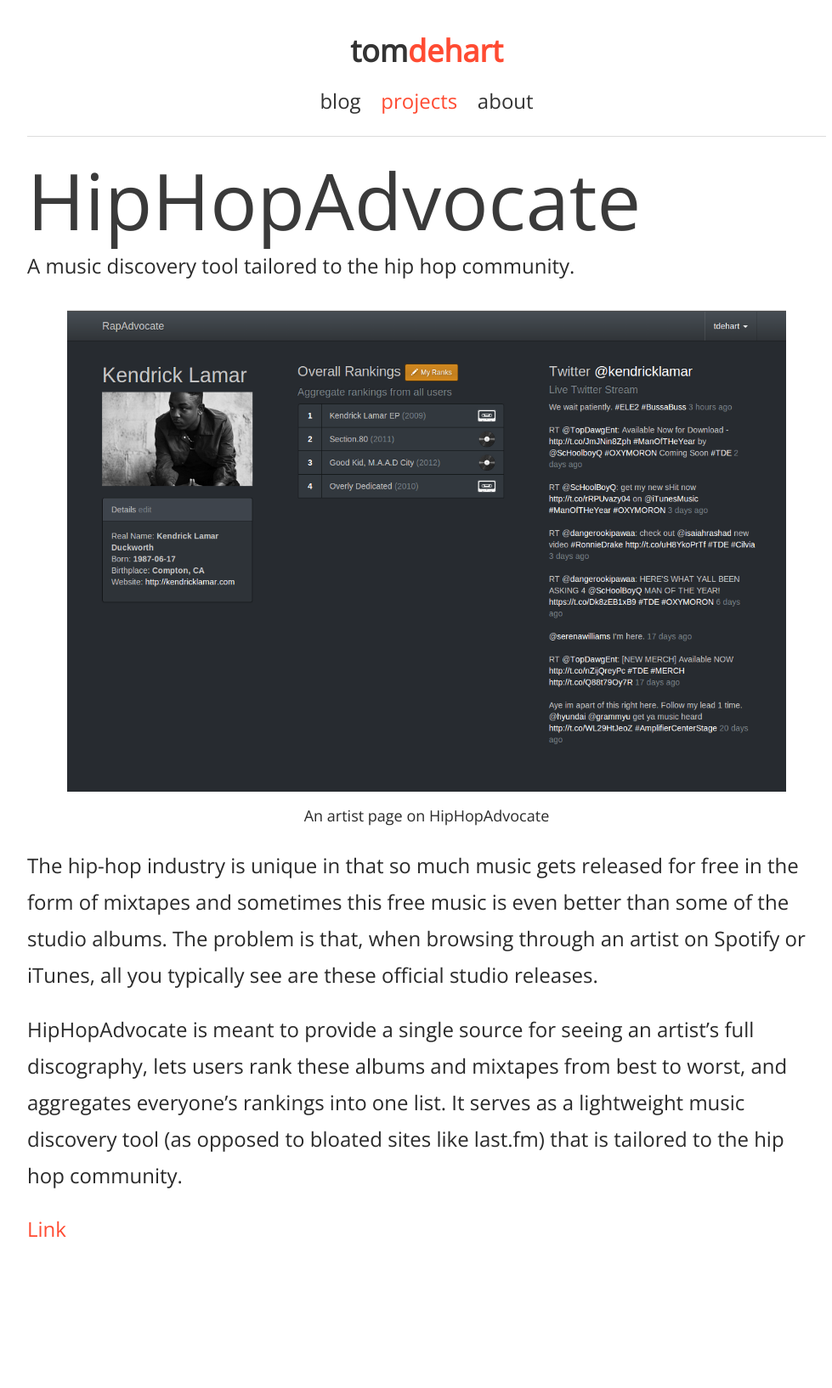
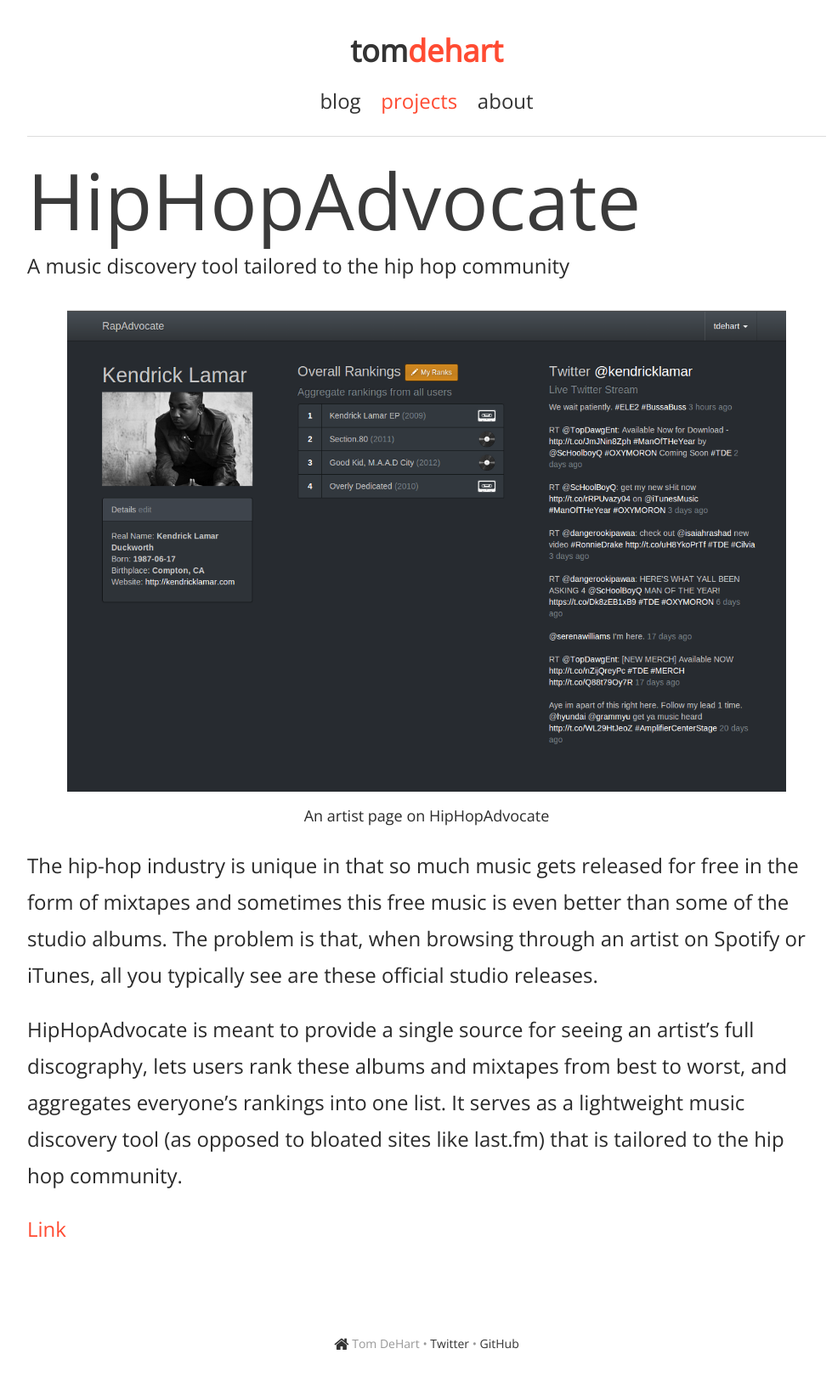
Before and after one commit to tdehart/tomdehart, a Jekyll site: the page built from _posts/projects/2013-11-31-hiphopadvocate.markdown, in a window 1280 px wide. Shown: the whole page at 85% size, without its empty margins (138-1117 px from the left). Built offline with Jekyll 4.4.1, drawn with Linux system fonts in a browser that asks for light colours; nearby versions of some CDN libraries; Markdown is read by kramdown in place of the engine named in the settings; before the commit the page ends 1489 px from its top, so only the background shows below that.

Commit message:
Added a footer

```diff
--- a/_layouts/default.html
+++ b/_layouts/default.html
@@ -15,7 +15,7 @@
 </head>
 
 <body>
-  <div class="container">
+  <div class="container content-body">
     <div class="sixteen columns">
       <div class="top">
         <header class="page-header">
@@ -42,8 +42,8 @@
       </div>
       <hr />
     </div>
-
     {{ content }}
   </div>
+  <div class="footer text-muted"><a href="/"><i class="fa fa-home fa-lg"></i></a> Tom DeHart • <a href="https://twitter.com/itstomedyall" target="_blank">Twitter</a> • <a href="https://github.com/tdehart" target="_blank">GitHub</a>
 </body>
 </html>
--- a/_posts/projects/2013-11-31-esports-tracker.markdown
+++ b/_posts/projects/2013-11-31-esports-tracker.markdown
@@ -11,6 +11,6 @@
   <span class="caption">The eSports Tracker landing page</span>
 </p>
 
-eSports Tracker, for the lack of a better name, is a webapp that aims to streamline the spectating experience for competitive video games. Users can follow their favorite games and access a personalized dashboard that shows what's happening in the competitive scene at a glance. Take a look at [this blog post](/blog/tracking-esports) to read more or just click the link below to check it out.
+eSports Tracker is a webapp that aims to streamline the spectating experience for competitive video games. Users can follow their favorite games and access a personalized dashboard that shows what's happening in the competitive scene at a glance. Take a look at [this blog post](/blog/tracking-esports) to read more or just click the link below to check it out.
 
 <a href="https://arcane-forest-8131.herokuapp.com" target="_blank">Link</a>
--- a/_posts/projects/2013-11-31-hiphopadvocate.markdown
+++ b/_posts/projects/2013-11-31-hiphopadvocate.markdown
@@ -4,7 +4,7 @@
 date:   2013-11-27 08:20:25
 categories: projects
 icon: fa-headphones
-excerpt: A music discovery tool tailored to the hip hop community.
+excerpt: A music discovery tool tailored to the hip hop community
 ---
 <p align="center">
   <img alt="eSports" src="/images/rapadvocate.png" class="project-img"/>
--- a/stylesheets/main.css
+++ b/stylesheets/main.css
@@ -34,6 +34,10 @@
   color: #FF4B32;
 }
 
+hr {
+  margin-bottom: 0;
+}
+
 .text-muted {
   color: #999;
 }
@@ -47,8 +51,13 @@
   text-align: center;
 }
 
-hr {
-  margin-bottom: 0;
+.content-body {
+  margin-bottom: 40px;
+}
+
+.footer {
+  padding: 40px;
+  text-align: center;
 }
 
 header.page-header {
@@ -177,3 +186,17 @@
     font-size: 16px;
   }
 }
+
+@media only screen and (max-width: 479px) {
+  .project-icon {
+    font-size: 64px;
+  }
+
+  .blog-item h2 {
+    font-size: 24px;
+  }
+
+  .blog-item p {
+    font-size: 14px;
+  }
+}
```
Lines whose indentation alone changed are shown as unchanged.
